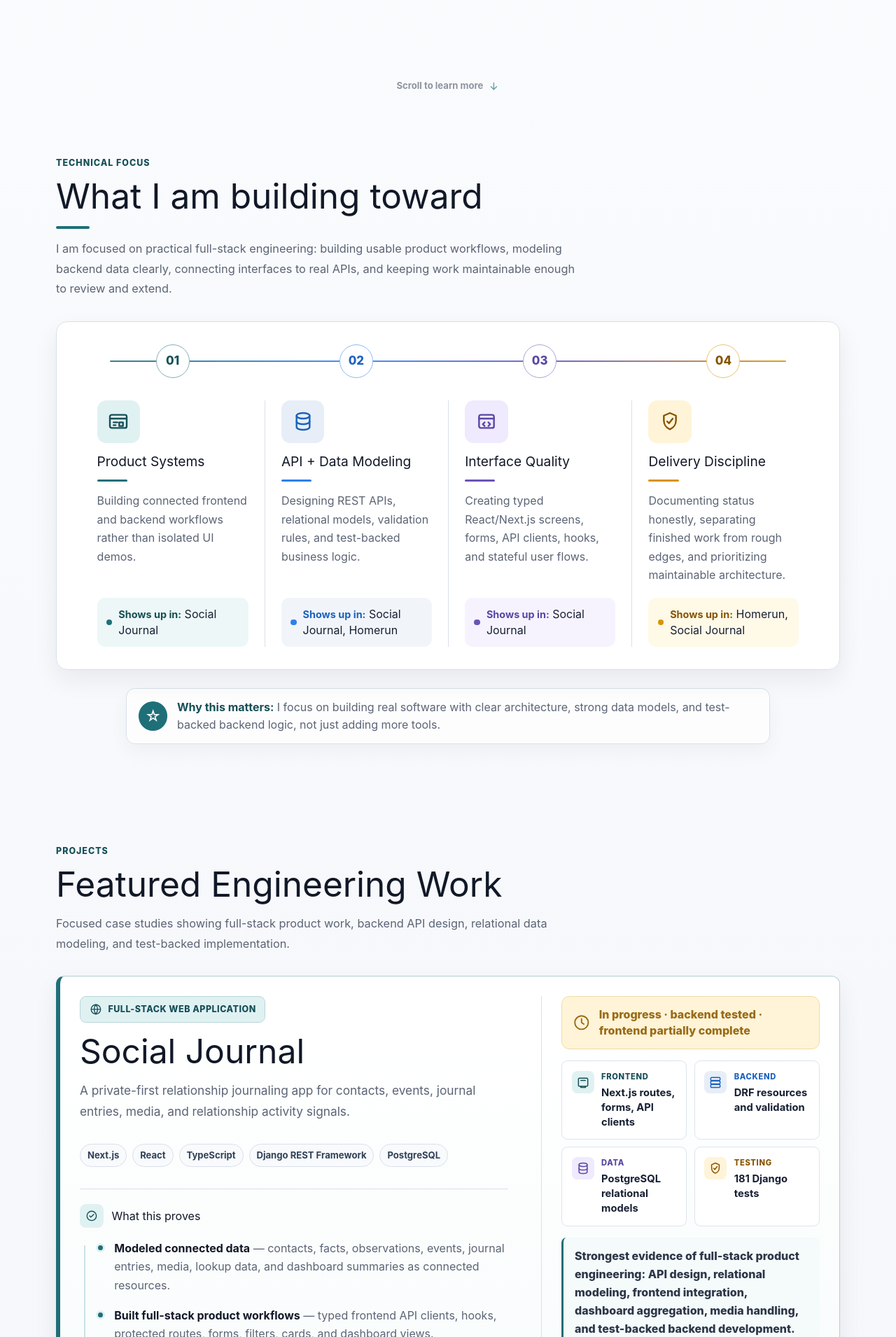
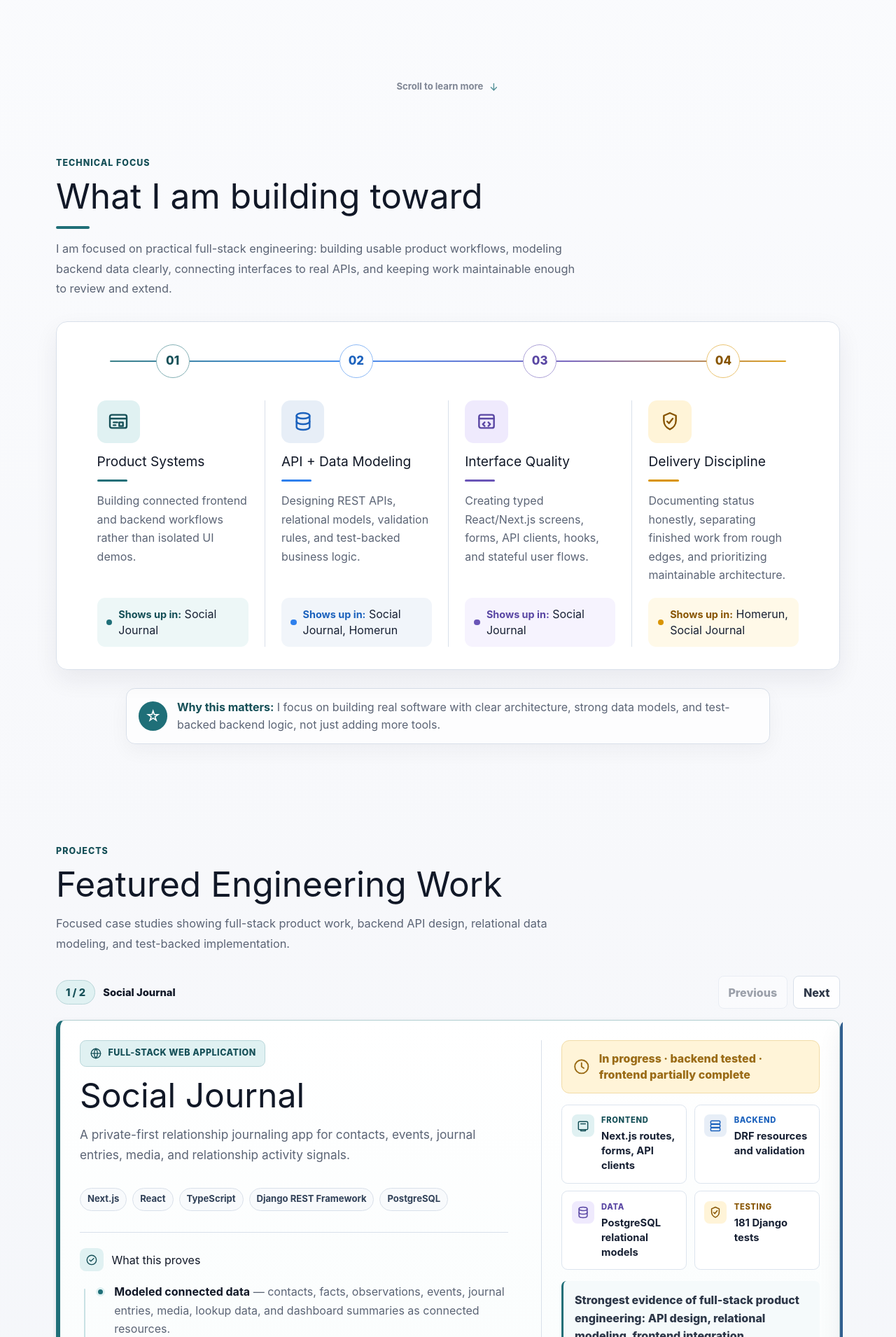
Before and after one commit to gagefulwood/portfolio-website, a Next.js app in the folder gagefulwood.com/: page / in a window 1280 px wide. Shown: the part 650-2560 px from the top of the page at 70% size. Built offline with nearby package versions, Linux system fonts and the light colour scheme.

Commit message:
test project carousel

```diff
--- /dev/null
+++ b/gagefulwood.com/src/app/components/featured-projects-carousel.tsx
@@ -0,0 +1,134 @@
+"use client";
+
+import { useState } from "react";
+import type { KeyboardEvent } from "react";
+import type { Project } from "../data/projects";
+import ProjectCard from "./project-card";
+
+type FeaturedProjectsCarouselProps = {
+  projects: Project[];
+};
+
+export default function FeaturedProjectsCarousel({
+  projects,
+}: FeaturedProjectsCarouselProps) {
+  const [activeIndex, setActiveIndex] = useState(0);
+  const hasMultipleProjects = projects.length > 1;
+  const activeProject = projects[activeIndex];
+
+  const keepPagePosition = (scrollTop: number) => {
+    window.requestAnimationFrame(() => {
+      window.scrollTo(window.scrollX, scrollTop);
+      window.setTimeout(() => window.scrollTo(window.scrollX, scrollTop), 0);
+    });
+  };
+
+  const goToProject = (index: number) => {
+    const scrollTop = window.scrollY;
+    setActiveIndex(Math.max(0, Math.min(index, projects.length - 1)));
+    keepPagePosition(scrollTop);
+  };
+
+  const goToPrevious = () => {
+    goToProject(activeIndex - 1);
+  };
+
+  const goToNext = () => {
+    goToProject(activeIndex + 1);
+  };
+
+  const handleKeyDown = (event: KeyboardEvent<HTMLDivElement>) => {
+    if (!hasMultipleProjects) return;
+
+    if (event.key === "ArrowLeft") {
+      event.preventDefault();
+      goToPrevious();
+    }
+
+    if (event.key === "ArrowRight") {
+      event.preventDefault();
+      goToNext();
+    }
+  };
+
+  if (projects.length === 0 || !activeProject) {
+    return null;
+  }
+
+  return (
+    <div
+      className="projects-carousel"
+      data-carousel
+      tabIndex={0}
+      role="region"
+      aria-roledescription="carousel"
+      aria-label="Featured engineering project case studies"
+      onKeyDown={handleKeyDown}
+    >
+      <div className="projects-carousel__header">
+        <div className="projects-carousel__meta" aria-live="polite">
+          <span>
+            {activeIndex + 1} / {projects.length}
+          </span>
+          <strong>{activeProject.title}</strong>
+        </div>
+
+        {hasMultipleProjects && (
+          <div className="projects-carousel__controls" aria-label="Project carousel controls">
+            <button
+              type="button"
+              onClick={goToPrevious}
+              disabled={activeIndex === 0}
+              aria-label="Previous project"
+            >
+              Previous
+            </button>
+            <button
+              type="button"
+              onClick={goToNext}
+              disabled={activeIndex === projects.length - 1}
+              aria-label="Next project"
+            >
+              Next
+            </button>
+          </div>
+        )}
+      </div>
+
+      <div className="projects-carousel__viewport">
+        <div
+          className="projects-carousel__track"
+          style={{ transform: `translateX(-${activeIndex * 100}%)` }}
+        >
+          {projects.map((project, index) => (
+            <div
+              className="projects-carousel__slide"
+              key={project.title}
+              role="group"
+              aria-roledescription="slide"
+              aria-label={`${index + 1} of ${projects.length}: ${project.title}`}
+            >
+              <ProjectCard project={project} featured={index === activeIndex} />
+            </div>
+          ))}
+        </div>
+      </div>
+
+      {hasMultipleProjects && (
+        <div className="projects-carousel__dots" aria-label="Select project">
+          {projects.map((project, index) => (
+            <button
+              key={project.title}
+              type="button"
+              onClick={() => goToProject(index)}
+              aria-label={`View ${project.title}`}
+              aria-current={index === activeIndex ? "true" : undefined}
+            >
+              <span>{project.title}</span>
+            </button>
+          ))}
+        </div>
+      )}
+    </div>
+  );
+}
--- a/gagefulwood.com/src/app/components/magnetic-scroll-controller.tsx
+++ b/gagefulwood.com/src/app/components/magnetic-scroll-controller.tsx
@@ -5,7 +5,7 @@ import { useEffect } from "react";
 const SCROLL_LOCK_MS = 850;
 const WHEEL_THRESHOLD = 28;
 const INTERACTIVE_SELECTOR =
-  "input, textarea, select, button, a, [role='button'], [contenteditable='true']";
+  "input, textarea, select, button, a, [role='button'], [contenteditable='true'], [data-carousel]";
 
 function isInteractiveTarget(target: EventTarget | null) {
   return target instanceof Element && Boolean(target.closest(INTERACTIVE_SELECTOR));
--- a/gagefulwood.com/src/app/components/projects-section.tsx
+++ b/gagefulwood.com/src/app/components/projects-section.tsx
@@ -1,5 +1,5 @@
 import { projects } from "../data/projects";
-import ProjectCard from "./project-card";
+import FeaturedProjectsCarousel from "./featured-projects-carousel";
 import Section from "./section";
 
 export default function ProjectsSection() {
@@ -10,11 +10,7 @@ export default function ProjectsSection() {
       title="Featured Engineering Work"
       description="Focused case studies showing full-stack product work, backend API design, relational data modeling, and test-backed implementation."
     >
-      <div className="projects-stack">
-        {projects.map((project, index) => (
-          <ProjectCard key={project.title} project={project} featured={index === 0} />
-        ))}
-      </div>
+      <FeaturedProjectsCarousel projects={projects} />
     </Section>
   );
 }
--- a/gagefulwood.com/src/app/globals.css
+++ b/gagefulwood.com/src/app/globals.css
@@ -550,6 +550,153 @@ textarea {
   gap: 1.1rem;
 }
 
+.projects-carousel {
+  display: grid;
+  gap: 1rem;
+  margin-top: 1.2rem;
+  outline: none;
+  overflow-anchor: none;
+}
+
+.projects-carousel:focus-visible {
+  border-radius: 0.85rem;
+  box-shadow: 0 0 0 3px rgba(15, 150, 153, 0.18);
+}
+
+.projects-carousel__header {
+  display: flex;
+  align-items: center;
+  justify-content: space-between;
+  gap: 1rem;
+}
+
+.projects-carousel__meta {
+  display: inline-flex;
+  align-items: center;
+  min-width: 0;
+  gap: 0.7rem;
+  color: var(--muted);
+  font-size: 0.92rem;
+}
+
+.projects-carousel__meta span {
+  display: inline-flex;
+  align-items: center;
+  justify-content: center;
+  min-width: 3.5rem;
+  border: 1px solid #b9d6d9;
+  border-radius: 999px;
+  background: var(--accent-soft);
+  color: var(--accent-strong);
+  padding: 0.35rem 0.65rem;
+  font-weight: 850;
+}
+
+.projects-carousel__meta strong {
+  overflow: hidden;
+  color: #111827;
+  font-weight: 850;
+  text-overflow: ellipsis;
+  white-space: nowrap;
+}
+
+.projects-carousel__controls,
+.projects-carousel__dots {
+  display: flex;
+  align-items: center;
+  gap: 0.55rem;
+}
+
+.projects-carousel__controls button,
+.projects-carousel__dots button {
+  border: 1px solid var(--border);
+  background: rgba(255, 255, 255, 0.9);
+  color: var(--ink-soft);
+  font-weight: 800;
+  transition:
+    background-color 160ms ease,
+    border-color 160ms ease,
+    color 160ms ease,
+    opacity 160ms ease;
+}
+
+.projects-carousel__controls button {
+  border-radius: 0.5rem;
+  padding: 0.65rem 0.85rem;
+}
+
+.projects-carousel__controls button:hover:not(:disabled),
+.projects-carousel__controls button:focus-visible,
+.projects-carousel__dots button:hover,
+.projects-carousel__dots button:focus-visible {
+  border-color: var(--accent);
+  color: var(--accent-strong);
+}
+
+.projects-carousel__controls button:disabled {
+  cursor: default;
+  opacity: 0.45;
+}
+
+.projects-carousel__viewport {
+  overflow: hidden;
+  margin: -0.25rem;
+  padding: 0.25rem;
+}
+
+.projects-carousel__track {
+  display: flex;
+  transition: transform 420ms ease;
+  will-change: transform;
+}
+
+.projects-carousel__slide {
+  flex: 0 0 100%;
+  min-width: 0;
+}
+
+.projects-carousel__slide .project-card {
+  min-height: 100%;
+}
+
+.projects-carousel__slide:nth-child(2) .project-card {
+  border-left-color: var(--blue);
+}
+
+.projects-carousel__dots {
+  justify-content: center;
+  flex-wrap: wrap;
+}
+
+.projects-carousel__dots button {
+  position: relative;
+  border-radius: 999px;
+  padding: 0.5rem 0.75rem 0.5rem 1.6rem;
+  font-size: 0.82rem;
+}
+
+.projects-carousel__dots button::before {
+  position: absolute;
+  top: 50%;
+  left: 0.65rem;
+  width: 0.45rem;
+  height: 0.45rem;
+  border-radius: 999px;
+  background: #b8c2d1;
+  transform: translateY(-50%);
+  content: "";
+}
+
+.projects-carousel__dots button[aria-current="true"] {
+  border-color: #b9d6d9;
+  background: var(--accent-soft);
+  color: var(--accent-strong);
+}
+
+.projects-carousel__dots button[aria-current="true"]::before {
+  background: var(--accent);
+}
+
 .project-card {
   display: grid;
   grid-template-columns: minmax(0, 1.3fr) minmax(20rem, 0.82fr);
@@ -1355,7 +1502,7 @@ textarea {
 }
 
 @media (min-width: 820px) {
-  .project-card:nth-child(2) {
+  .projects-carousel__slide:nth-child(2) .project-card {
     border-left-color: var(--blue);
   }
 }
@@ -1395,6 +1542,15 @@ textarea {
   .project-card,
   .contact-layout {
     grid-template-columns: 1fr;
+  }
+
+  .projects-carousel__header {
+    align-items: stretch;
+    flex-direction: column;
+  }
+
+  .projects-carousel__controls {
+    justify-content: flex-end;
   }
 }
 
@@ -1496,6 +1652,36 @@ textarea {
     grid-template-columns: 1fr;
   }
 
+  .projects-carousel__meta {
+    align-items: flex-start;
+    flex-direction: column;
+    gap: 0.5rem;
+  }
+
+  .projects-carousel__meta strong {
+    white-space: normal;
+  }
+
+  .projects-carousel__controls {
+    display: grid;
+    grid-template-columns: repeat(2, minmax(0, 1fr));
+  }
+
+  .projects-carousel__controls button,
+  .projects-carousel__dots button {
+    min-height: 2.75rem;
+  }
+
+  .projects-carousel__dots {
+    align-items: stretch;
+    flex-direction: column;
+  }
+
+  .projects-carousel__dots button {
+    width: 100%;
+    text-align: left;
+  }
+
   .hero-actions,
   .link-row {
     align-items: stretch;
@@ -1524,4 +1710,8 @@ textarea {
   .hero-scroll-indicator {
     animation: none;
   }
-}
+
+  .projects-carousel__track {
+    transition: none;
+  }
+}
```
